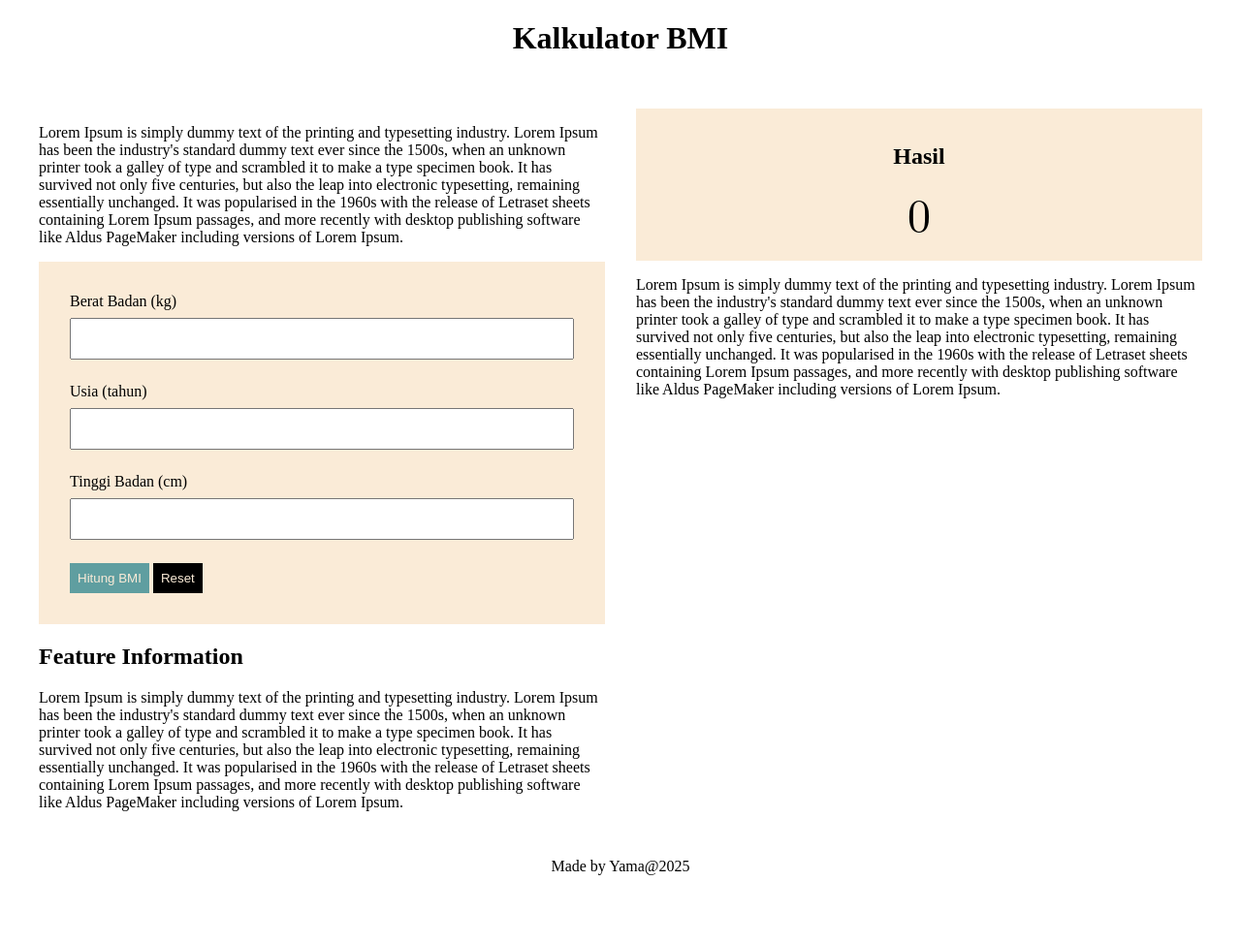
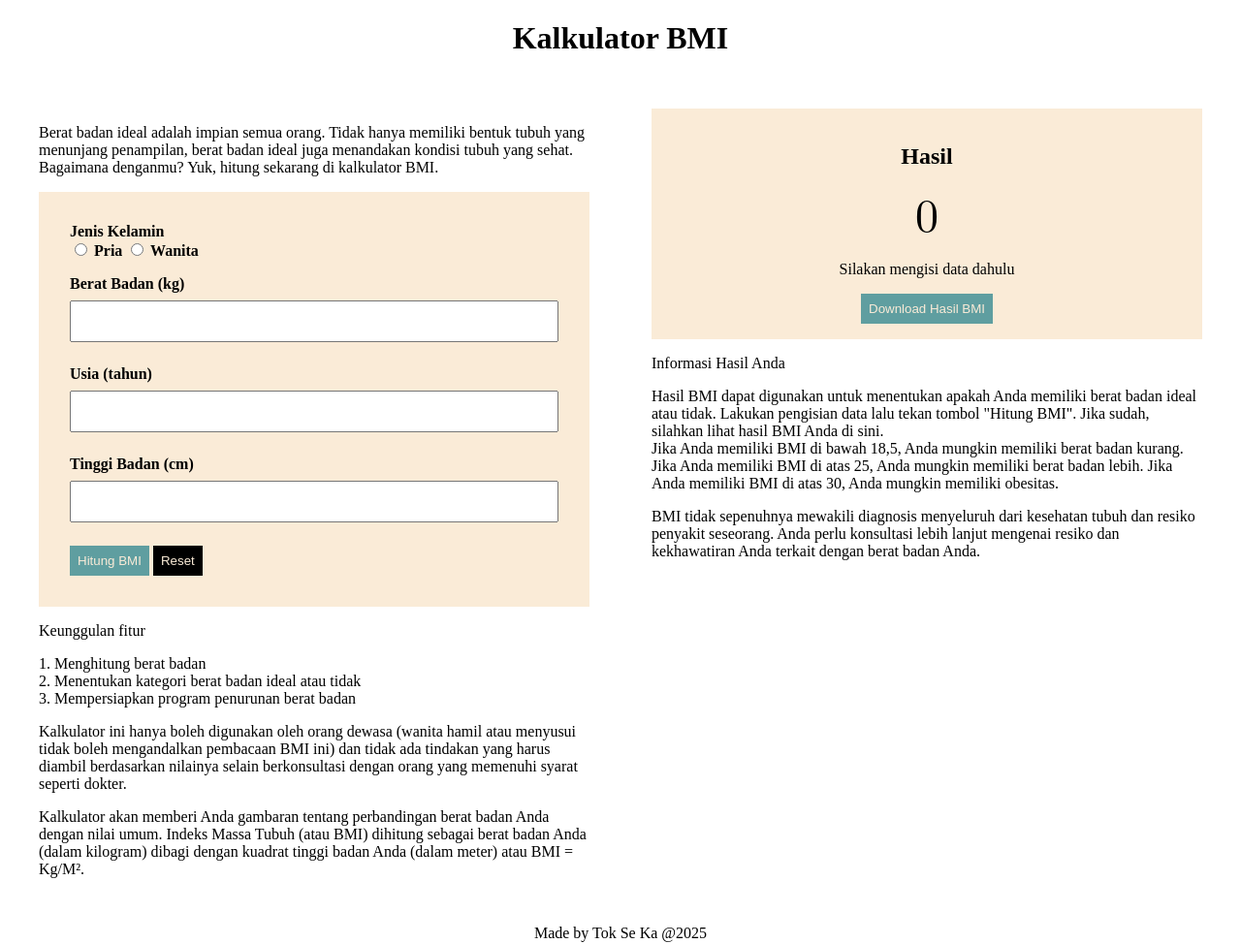
Before and after one commit to revou-fundamental-course/20-jan-25-TokSeKa-uajy, a plain HTML site: page index.html in a window 1280 px wide. Shown: the whole page at 97% size. Before the commit the page ends 911 px from the top, so only its background shows below. Drawn offline with Linux system fonts and the light colour scheme.

Commit message:
Menyelesaikan website
Done dengan html, css, dan js

```diff
--- a/css/style.css
+++ b/css/style.css
@@ -1,19 +1,31 @@
 /* Ini File CSS */
 
+/* CSS untuk main;
+Display dibikin flex ada gap 5 vw sebagai 5 persen dari view
+Padding 32px biar menjorok ke dalam*/
 main {
     display: flex;
-    gap: 32px;
+    gap: 5vw;
     padding: 32px;
 }
 
+/* CSS untuk footer;
+Text align center biar rata tengah */
 footer {
     text-align: center;
 }
 
+/* CSS untuk header;
+Text align center biar rata tengah */
 .main-header {
     text-align: center;
 }
 
+/* CSS untuk section;
+width 100% biar penuh
+box-sizing border-box biar padding dan border ga nambahin ukuran
+Padding 16px biar menjorok ke dalam
+*/
 input[type=number] {
     width: 100%;
     padding: 12px 20px;
@@ -21,38 +33,86 @@ input[type=number] {
     box-sizing: border-box;
 }
 
+/* CSS untuk form;
+Background color antiquewhite
+Padding 32px biar menjorok ke dalam */
 form {
     background-color: antiquewhite;
     padding: 32px;
 }
 
+/* CSS untuk form-group;
+Display flex biar bisa diatur flex directionnya
+Flex direction column biar jadi kolom
+Padding bottom 16px biar ada jarak antar form group */
 .form-group {
     display: flex;
     flex-direction: column;
     padding-bottom: 16px;
 }
 
+/* CSS untuk form-group-radio;
+Flex direction column biar jadi kolom
+Padding bottom 16px biar ada jarak antar form group */
+.form-group-radio {
+    flex-direction: column;
+    padding-bottom: 16px;
+}
+
+/* CSS untuk button;
+border none biar ga ada border
+Padding 8px biar ada jarak antar radio button
+Color antiquewhite biar tulisannya putih */
 button {
     border: none;
     padding: 8px;
     color: antiquewhite;
 }
 
+/* CSS untuk bg-black ;
+background color black biar hitam*/
 .bg-black {
     background-color: black;
 }
 
+/* CSS bg-cadet-blue;
+background color cadetblue biar biru */
 .bg-cadet-blue {
     background-color: cadetblue;
 }
 
+/* CSS untuk result-section;
+Padding 16px biar menjorok ke dalam
+Text align center biar rata tengah
+Background color antiquewhite biar putih */
 .result-section {
     padding: 16px;
     text-align: center;
     background-color: antiquewhite;
 }
 
+/* CSS untuk result-bmi;
+Font size xxx-large biar besar
+Font family math biar tulisannya jadi angka */
 #result-bmi {
     font-size: xxx-large;
     font-family: math;
 }
+
+/* CSS untuk id form;
+Font weight bold biar tebal */
+#form{
+    font-weight: bold;
+}
+
+/* CSS untuk section dengan class splitter;
+Width 50% biar setengah */
+section.splitter{
+    width: 50%;
+}
+
+/* CSS untuk label dengan properti for input-jenis-kelamin;
+Padding bottom 8px biar ada jarak antara label dan input */
+label[for="input-jenis-kelamin"]{
+    padding-bottom: 8px;
+}
--- a/index.html
+++ b/index.html
@@ -4,103 +4,134 @@
 <head>
     <meta charset="UTF-8">
     <meta name="viewport" content="width=device-width, initial-scale=1.0">
-    <title>Document</title>
+    <!-- Title dan Import CSS -->
+    <title>Kalkulator BMI</title>
     <link rel="stylesheet" href="css/style.css">
 </head>
 
 <body>
+    <!-- Header -->
     <header class="main-header">
         <h1>Kalkulator BMI</h1>
     </header>
 
     <main>
         <!-- Left Content -->
-        <section>
+        <section class="splitter">
             <!-- Introduction -->
             <article>
-                <p>Lorem Ipsum is simply dummy text of the printing and typesetting industry. Lorem Ipsum has been the
-                    industry's standard dummy text ever since the 1500s, when an unknown printer took a galley of type
-                    and
-                    scrambled it to make a type specimen book. It has survived not only five centuries, but also the
-                    leap
-                    into electronic typesetting, remaining essentially unchanged. It was popularised in the 1960s with
-                    the
-                    release of Letraset sheets containing Lorem Ipsum passages, and more recently with desktop
-                    publishing
-                    software like Aldus PageMaker including versions of Lorem Ipsum.</p>
+                <p>Berat badan ideal adalah impian semua orang. Tidak hanya memiliki bentuk tubuh yang menunjang
+                    penampilan, berat badan ideal juga menandakan kondisi tubuh yang sehat. Bagaimana denganmu? Yuk,
+                    hitung sekarang di kalkulator BMI.</p>
             </article>
 
             <!-- Form -->
-            <form>
+            <form id="form">
+                <!-- Radio Button untuk pria dan wanita -->
+                <div class="form-group-radio">
+                    <label for="input-jenis-kelamin">Jenis Kelamin</label><br>
+                    <input type="radio" id="pria" name="jenis-kelamin" value="pria" required>
+                    <label for="pria">Pria</label>
+                    <input type="radio" id="wanita" name="jenis-kelamin" value="wanita" required>
+                    <label for="wanita">Wanita</label>
+                </div>
+                <!-- Form Input untuk berat badan -->
                 <div class="form-group">
                     <label for="input-berat-badan">Berat Badan (kg)</label>
-                    <input type="number" id="input-berat-badan">
+                    <input type="number" id="input-berat-badan" required>
                 </div>
 
+                <!-- Form Input untuk usia -->
                 <div class="form-group">
                     <label for="input-usia">Usia (tahun)</label>
-                    <input type="number" id="input-usia">
+                    <input type="number" id="input-usia" required>
                 </div>
 
+                <!-- Form Input untuk tinggi badan -->
                 <div class="form-group">
                     <label for="input-tinggi-badan">Tinggi Badan (cm)</label>
-                    <input type="number" id="input-tinggi-badan">
+                    <input type="number" id="input-tinggi-badan" required>
                 </div>
 
+                <!-- Button untuk menghitung BMI dan reset form -->
                 <div>
                     <button class="bg-cadet-blue">Hitung BMI</button>
-                    <button class="bg-black">Reset</button>
+                    <button type="button" class="bg-black reset">Reset</button>
                 </div>
             </form>
 
             <!-- Feature Information -->
             <article>
+                <!-- Header -->
                 <header>
-                    <h2>Feature Information</h2>
+                    <p>Keunggulan fitur</p>
                 </header>
-
-                <p>Lorem Ipsum is simply dummy text of the printing and typesetting industry. Lorem Ipsum has been the
-                    industry's standard dummy text ever since the 1500s, when an unknown printer took a galley of type
-                    and
-                    scrambled it to make a type specimen book. It has survived not only five centuries, but also the
-                    leap
-                    into electronic typesetting, remaining essentially unchanged. It was popularised in the 1960s with
-                    the
-                    release of Letraset sheets containing Lorem Ipsum passages, and more recently with desktop
-                    publishing
-                    software like Aldus PageMaker including versions of Lorem Ipsum.</p>
+                <!-- List Keunggulab-->
+                <p>
+                    1. Menghitung berat badan <br>
+                    2. Menentukan kategori berat badan ideal atau tidak <br>
+                    3. Mempersiapkan program penurunan berat badan <br>
+                </p>
+                <!-- Deskripsi biar tampak bagus -->
+                <p>
+                    Kalkulator ini hanya boleh digunakan oleh orang dewasa (wanita hamil atau menyusui tidak boleh
+                    mengandalkan pembacaan BMI ini) dan tidak ada tindakan yang harus diambil berdasarkan nilainya
+                    selain berkonsultasi dengan orang yang memenuhi syarat seperti dokter.
+                </p>
+                <!-- Penjelasan Rumus -->
+                <p>
+                    Kalkulator akan memberi Anda gambaran tentang perbandingan berat badan Anda dengan nilai umum.
+                    Indeks Massa Tubuh (atau BMI) dihitung sebagai berat badan Anda (dalam kilogram) dibagi dengan
+                    kuadrat tinggi badan Anda (dalam meter) atau BMI = Kg/M².</p>
             </article>
         </section>
 
-        <section>
+        <section class="splitter">
+            <!-- Kotak Hasil -->
             <section class="result-section">
+                <!-- Header Kotak Hasil -->
                 <header>
-                    <h2>Hasil</h2>
+                    <h2 id="result-header">Hasil</h2>
                 </header>
-
+                <!-- Hasil -->
                 <div>
                     <span id="result-bmi">0</span>
+                    <p id="result-kategori">Silakan mengisi data dahulu</p>
+                </div>
+                <!-- Button Download (gak diminta bikin download berhasil kan?)-->
+                <div>
+                    <button class="bg-cadet-blue">Download Hasil BMI</button>
                 </div>
             </section>
 
             <article>
-                <p>Lorem Ipsum is simply dummy text of the printing and typesetting industry. Lorem Ipsum has been the
-                    industry's standard dummy text ever since the 1500s, when an unknown printer took a galley of type
-                    and
-                    scrambled it to make a type specimen book. It has survived not only five centuries, but also the
-                    leap
-                    into electronic typesetting, remaining essentially unchanged. It was popularised in the 1960s with
-                    the
-                    release of Letraset sheets containing Lorem Ipsum passages, and more recently with desktop
-                    publishing
-                    software like Aldus PageMaker including versions of Lorem Ipsum.</p>
+                <!-- Header untuk deskripsi hasil-->
+                <header>
+                    <p id="info-hasil">Informasi Hasil Anda</p>
+                </header>
+                <!-- Deskripsi Hasil -->
+                <p id="bmi-description">
+                    Hasil BMI dapat digunakan untuk menentukan apakah Anda memiliki berat badan ideal atau tidak.
+                    Lakukan pengisian data lalu tekan tombol "Hitung BMI". Jika sudah, silahkan lihat hasil BMI Anda di
+                    sini. <br> Jika Anda memiliki BMI di bawah 18,5, Anda mungkin memiliki
+                    berat badan kurang. Jika Anda memiliki BMI di atas 25, Anda mungkin memiliki berat badan lebih.
+                    Jika Anda memiliki BMI di atas 30, Anda mungkin memiliki obesitas.
+                </p>
+                <!-- Penjelasan lebih lanjut -->
+                <p>
+                    BMI tidak sepenuhnya mewakili diagnosis menyeluruh dari kesehatan tubuh dan resiko penyakit
+                    seseorang. Anda perlu konsultasi lebih lanjut mengenai resiko dan kekhawatiran Anda terkait dengan
+                    berat badan Anda.
+                </p>
             </article>
         </section>
     </main>
-
+    <!-- Footer -->
     <footer>
-        <span>Made by Yama@2025</span>
+        <span>Made by Tok Se Ka @2025</span>
     </footer>
+    <!-- Import JS -->
+    <script src="js/script.js"></script>
 </body>
 
 </html>
--- a/js/script.js
+++ b/js/script.js
@@ -0,0 +1,62 @@
+// Fungsi untuk menghitung BMI berdasarkan berat badan dan tinggi badan
+function calculateBMI(weight, height) {
+    height = height / 100; // Konversi tinggi badan dari cm ke m
+    if (height > 0) { // Mencegah pembagian dengan nol
+        return weight / (height * height); // Rumus BMI: berat badan (kg) / (tinggi badan (m) * tinggi badan (m))
+    } else {
+        return 0;
+    }
+}
+
+// Fungsi untuk menampilkan hasil BMI dan kategori berat badan
+document.addEventListener('DOMContentLoaded', function() { // Menunggu dokumen selesai dimuat
+    const form = document.getElementById('form'); // Mengambil elemen form
+    const resultBmi = document.getElementById('result-bmi'); // Mengambil elemen result-bmi
+    const resultKategori = document.getElementById('result-kategori'); // Mengambil elemen result-kategori
+    const resultHeader = document.getElementById('result-header'); // Mengambil elemen result-header
+    const infoHasil = document.getElementById('info-hasil'); // Mengambil elemen info-hasil
+    const bmiDescription = document.getElementById('bmi-description'); // Mengambil elemen bmi-description
+
+    form.addEventListener('submit', function(event) { // Menambahkan event submit pada form
+        event.preventDefault(); // Mencegah pengiriman form secara default (refresh halaman)
+        const beratBadan = parseFloat(document.getElementById('input-berat-badan').value); // Mengambil nilai berat badan dari input
+        const tinggiBadan = parseFloat(document.getElementById('input-tinggi-badan').value); // Mengambil nilai tinggi badan dari input
+
+        const bmi = calculateBMI(beratBadan, tinggiBadan); // Menghitung BMI
+        resultBmi.textContent = bmi.toFixed(2); // Menampilkan hasil BMI dengan 2 angka di belakang koma
+
+        // Menampilkan kategori berat badan berdasarkan hasil BMI
+        if (bmi < 18.5) {
+            resultKategori.textContent = 'Kekurangan berat badan';
+            resultHeader.textContent = 'Kekurangan berat badan';
+            infoHasil.textContent = 'Hasil BMI di antara 0 dan 18.4';
+            bmiDescription.innerHTML = 'Anda mungkin memiliki berat badan kurang. Disarankan untuk berkonsultasi dengan dokter atau ahli gizi untuk mendapatkan saran yang tepat. <br>Kekurangan berat badan dapat menyebabkan berbagai masalah kesehatan seperti kekurangan gizi, sistem kekebalan tubuh yang lemah, dan masalah perkembangan pada anak-anak.';
+        } else if (bmi < 25) {
+            resultKategori.textContent = 'Berat badan normal';
+            resultHeader.textContent = 'Berat badan normal';
+            infoHasil.textContent = 'Hasil BMI di antara 18.5 dan 24.9';
+            bmiDescription.innerHTML = 'Anda memiliki berat badan normal. Pertahankan pola makan dan gaya hidup sehat untuk menjaga berat badan Anda. <br>Memiliki berat badan normal dapat mengurangi risiko berbagai penyakit kronis seperti penyakit jantung, diabetes, dan tekanan darah tinggi.';
+        } else if (bmi < 30) {
+            resultKategori.textContent = 'Kelebihan berat badan';
+            resultHeader.textContent = 'Kelebihan berat badan';
+            infoHasil.textContent = 'Hasil BMI di antara 25.0 dan 29.9';
+            bmiDescription.innerHTML = 'Anda berada dalam kategori overweight atau berat badan berlebih. Cara terbaik untuk menurunkan berat badan adalah dengan mengatur kalor makanan yang dikonsumsi dan berolahraga. <br>Jika BMI Anda berada dalam kategori ini maka Anda dianjurkan untuk menurunkan berat badan hingga batas normal. Kelebihan berat badan dapat meningkatkan risiko berbagai masalah kesehatan seperti penyakit jantung, diabetes tipe 2, dan tekanan darah tinggi.';
+        } else {
+            resultKategori.textContent = 'Obesitas';
+            resultHeader.textContent = 'Obesitas';
+            infoHasil.textContent = 'Hasil BMI di atas 30.0';
+            bmiDescription.innerHTML = 'Anda berada dalam kategori obesitas. Disarankan untuk segera berkonsultasi dengan dokter atau ahli gizi untuk mendapatkan penanganan yang tepat. <br>Obesitas dapat menyebabkan berbagai masalah kesehatan serius seperti penyakit jantung, diabetes tipe 2, tekanan darah tinggi, dan masalah pernapasan. Penurunan berat badan yang sehat dan berkelanjutan dapat membantu mengurangi risiko ini.';
+        }
+    });
+
+    // Fungsi untuk mereset form dan hasil BMI
+    form.querySelector('.bg-black.reset').addEventListener('click', function() { // Menambahkan event click pada tombol reset
+        form.reset(); // Mereset form
+        // Mengatur ulang hasil BMI dan kategori berat badan sehingga menjadi sesuai dengan default
+        resultBmi.textContent = '0';
+        resultKategori.textContent = 'Silakan mengisi data dahulu';
+        resultHeader.textContent = 'Hasil';
+        infoHasil.textContent = 'Informasi Hasil Anda';
+        bmiDescription.innerHTML = 'Hasil BMI dapat digunakan untuk menentukan apakah Anda memiliki berat badan ideal atau tidak. Lakukan pengisian data lalu tekan tombol "Hitung BMI". Jika sudah, silahkan lihat hasil BMI Anda di sini. <br>Jika Anda memiliki BMI di bawah 18,5, Anda mungkin memiliki berat badan kurang. Jika Anda memiliki BMI di atas 25, Anda mungkin memiliki berat badan lebih. Jika Anda memiliki BMI di atas 30, Anda mungkin memiliki obesitas.';
+    });
+});
```
